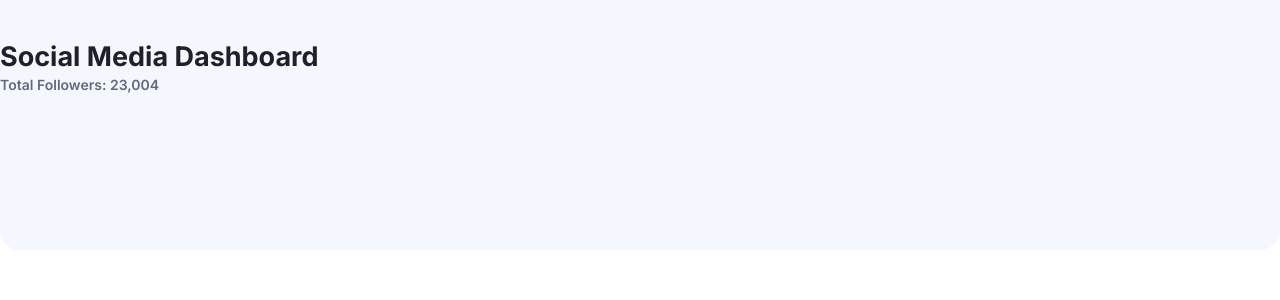
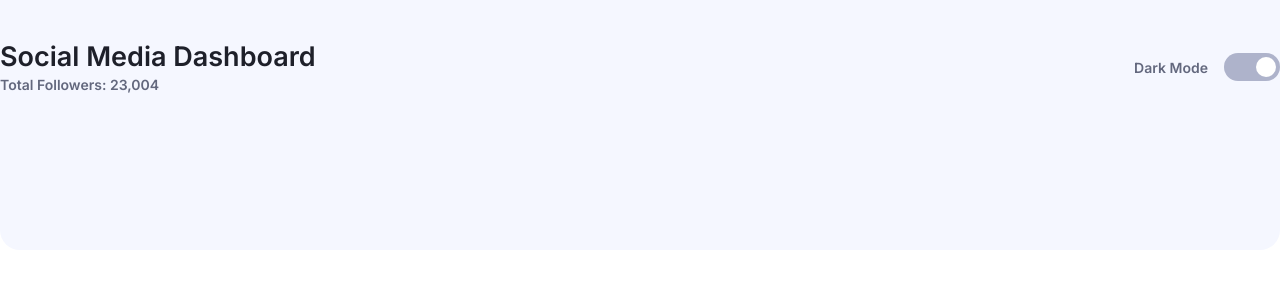
Before and after one commit to alejomejia/social-media-dashboard, a React (Create React App) app: page / in a window 1280 px wide. Shown: the top 300 px of the page. Built offline with nearby package versions, Linux system fonts and the light colour scheme.

Commit message:
Add Switch component

```diff
--- /dev/null
+++ b/src/components/Switch/index.js
@@ -0,0 +1,26 @@
+// Importing from packages
+import PropTypes from 'prop-types';
+
+// Importing elements from styles
+import { Root, Label, Switcher } from './styles';
+
+// Making Switch component
+const Switch = ({ label }) => {
+  const handleClick = () => {
+    console.log('Switch working!');
+  };
+
+  return (
+    <Root className="Switch" onClick={handleClick}>
+      <Label>{label}</Label>
+      <Switcher className="Switch--switcher"></Switcher>
+    </Root>
+  );
+};
+
+// Adding proptypes to component
+Switch.propTypes = {
+  label: PropTypes.string,
+};
+
+export default Switch;
--- /dev/null
+++ b/src/components/Switch/styles.js
@@ -0,0 +1,63 @@
+import styled from 'styled-components';
+
+export const Root = styled.div`
+  cursor: pointer;
+  display: flex;
+  align-items: center;
+
+  &:hover {
+    & .Switch--switcher {
+      &:after {
+        opacity: 1;
+      }
+    }
+  }
+`;
+
+export const Label = styled.span`
+  font-size: 14px;
+  font-weight: 600;
+  color: ${(props) => props.theme.colors.text};
+  margin-right: 16px;
+`;
+
+export const Switcher = styled.div`
+  position: relative;
+  z-index: 1;
+  overflow: hidden;
+  width: 56px;
+  height: 28px;
+  background: ${(props) => props.theme.colors.toggle};
+  border-radius: 50px;
+  transition: ${(props) => props.theme.transitions('background')};
+
+  &:before {
+    content: '';
+    position: absolute;
+    top: calc(50% - 10px);
+    left: 0;
+    width: 20px;
+    height: 20px;
+    background-color: #fff;
+    border-radius: 50%;
+
+    // Starting point 32px to 4px to move from right to left
+    transform: translateX(32px);
+    transition: ${(props) => props.theme.transitions('transform')};
+  }
+
+  &:after {
+    content: '';
+    position: absolute;
+    z-index: -1;
+    top: 0;
+    left: 0;
+    right: 0;
+    bottom: 0;
+    background: ${(props) => props.theme.colors.toggleHover};
+
+    // Transition to change the background color on the switcher
+    opacity: 0;
+    transition: ${(props) => props.theme.transitions('opacity')};
+  }
+`;
--- a/src/components/Title/styles.js
+++ b/src/components/Title/styles.js
@@ -4,7 +4,7 @@ export const Root = styled.div`
   & h1 {
     color: ${(props) => props.theme.colors.textHighlight};
     font-size: 27px;
-    font-weight: 700;
+    font-weight: 600;
     transition: ${(props) => props.theme.transitions('color')};
   }
 
--- a/src/views/Dashboard.js
+++ b/src/views/Dashboard.js
@@ -2,6 +2,7 @@
 import Container from '../components/Container';
 import Header from '../components/Header';
 import Title from '../components/Title';
+import Switch from '../components/Switch';
 
 // Importing data
 import FOLLOWERS from '../data/followers.json';
@@ -14,6 +15,7 @@ const Dashboard = () => {
           <h1>Social Media Dashboard</h1>
           <span>Total Followers: {FOLLOWERS.total}</span>
         </Title>
+        <Switch label="Dark Mode" />
       </Header>
     </Container>
   );
```
